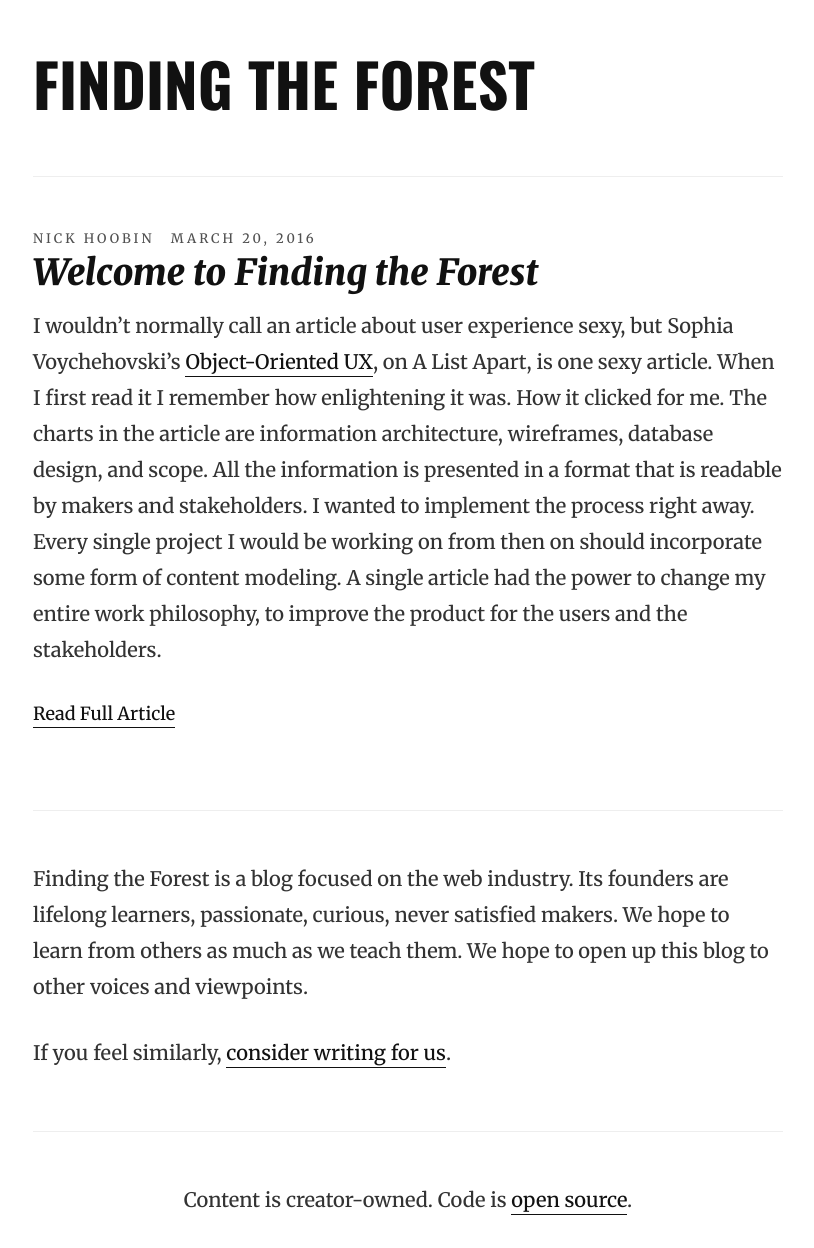
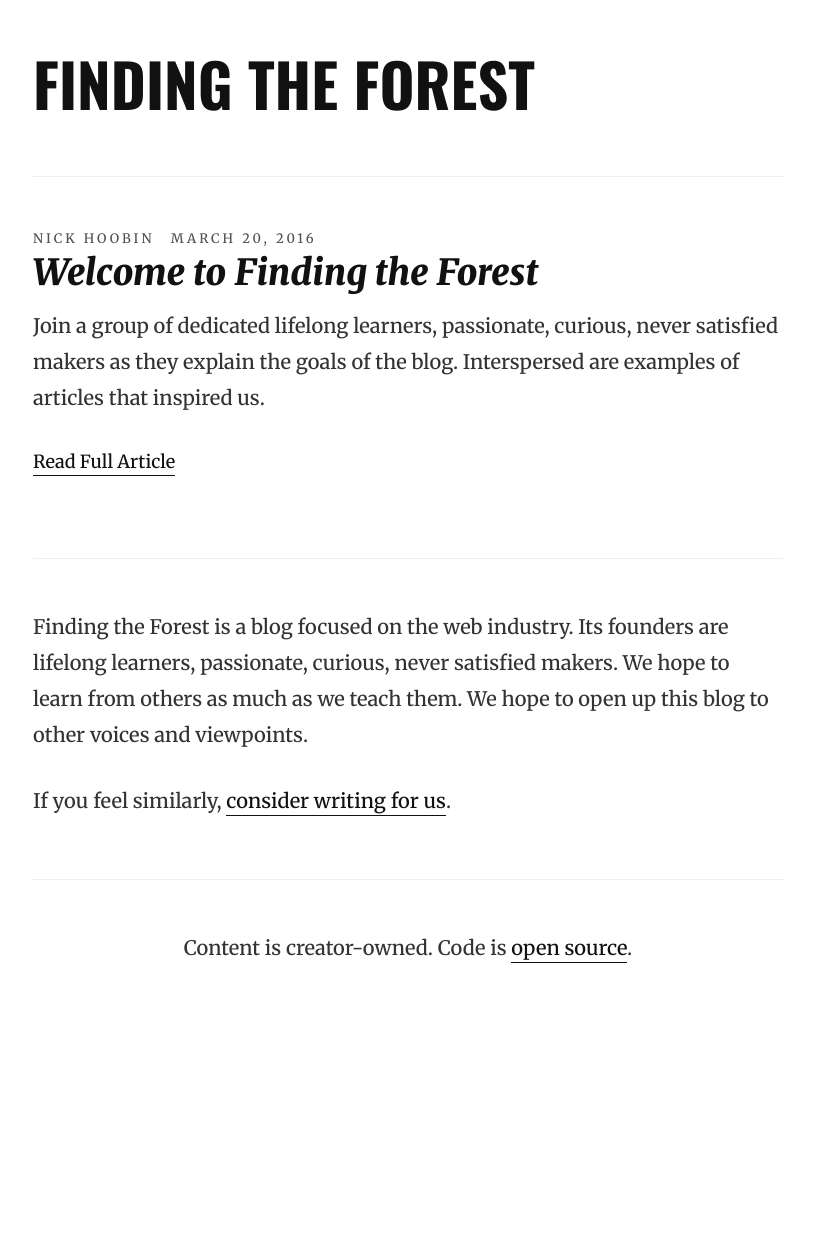
Before and after one commit to findingtheforest/findingtheforest.github.io, a Jekyll site: the page built from index.html, in a window 1280 px wide. Shown: the whole page, without its empty margins (232-1046 px from the left). Built offline with Jekyll 4.4.1, drawn with Linux system fonts in a browser that asks for light colours; after the commit the page ends 996 px from its top, so only the background shows below that.

Commit message:
Create summary and use it.

```diff
--- a/_posts/2016-03-20-welcome-to-finding-the-forest.md
+++ b/_posts/2016-03-20-welcome-to-finding-the-forest.md
@@ -3,6 +3,8 @@ title: Welcome to Finding the Forest
 author: Nick Hoobin
 intro: >
  Finding the Forest is a new outlet for thoughts on the web industry. We hope you'll enjoy reading it as much as we enjoy writing it. --The FtF Team
+summary: >
+ Join a group of dedicated lifelong learners, passionate, curious, never satisfied makers as they explain the goals of the blog. Interspersed are examples of articles that inspired us.
 ---
 
 I wouldn’t normally call an article about user experience sexy, but Sophia Voychehovski’s [Object-Oriented UX](http://alistapart.com/article/object-oriented-ux), on A List Apart, is one sexy article. When I first read it I remember how enlightening it was. How it clicked for me. The charts in the article are information architecture, wireframes, database design, and scope. All the information is presented in a format that is readable by makers and stakeholders. I wanted to implement the process right away. Every single project I would be working on from then on should incorporate some form of content modeling. A single article had the power to change my entire work philosophy, to improve the product for the users and the stakeholders.
--- a/index.html
+++ b/index.html
@@ -11,7 +11,7 @@ title: Home
 	</ul>
 	<h1 class="component-post-title"><a href="{{ post.url }}">{{ post.title }}</a></h1>
     <div class="component-intro">
-    	{{ post.excerpt }}
+			{{ post.summary | markdownify }}
     </div>
     <div class="component-read-more">
       <a href="{{ post.url }}">Read Full Article</a>
@@ -32,7 +32,7 @@ title: Home
         <h2 class="component-post-title"><a href="{{ site.baseurl }}{{ post.url }}">{{ post.title }}</a></h2>
 
         <div class="entry">
-          {{ post.intro }}
+          {{ post.summary | markdownify }}
         </div>
 
         <div class="component-read-more">
```
Also changed, not shown: README.md.
